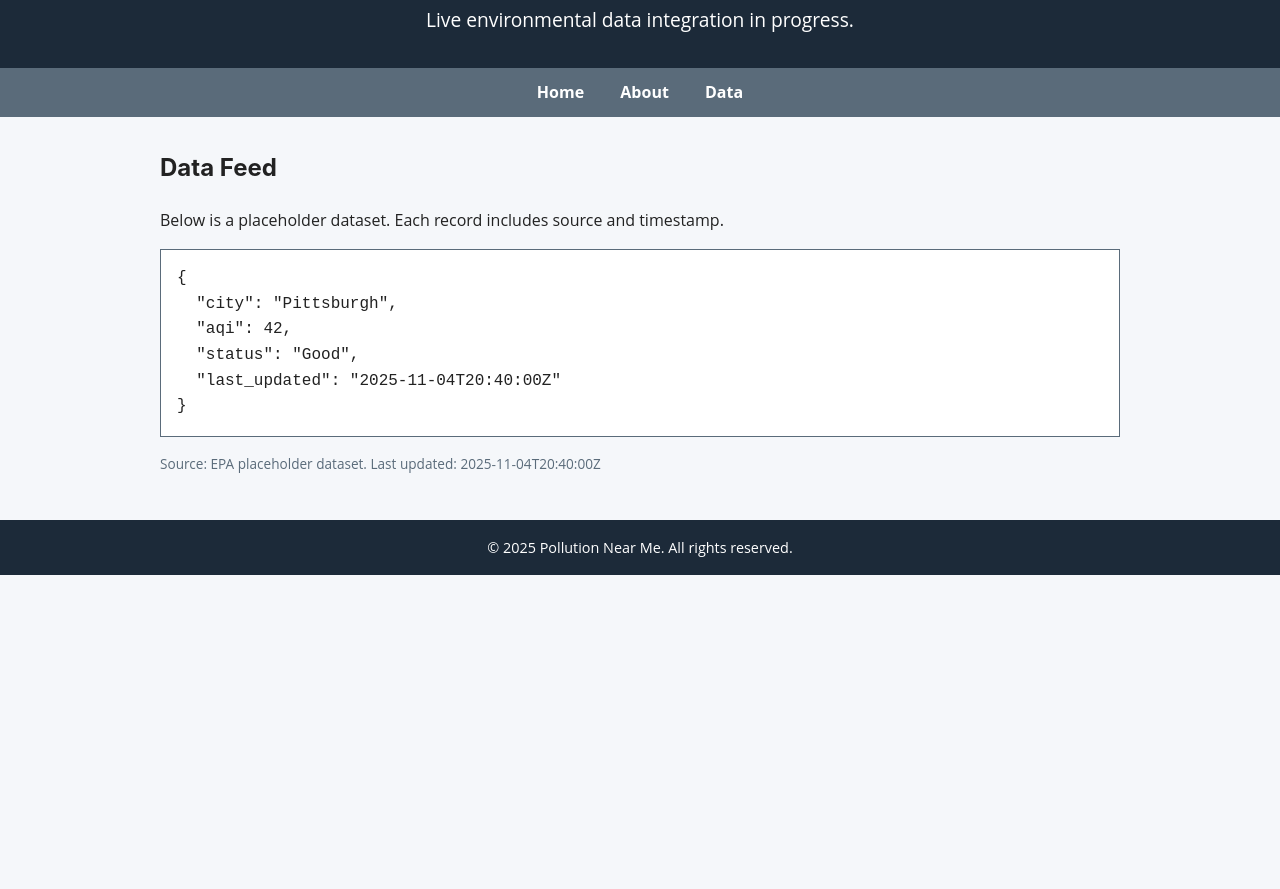
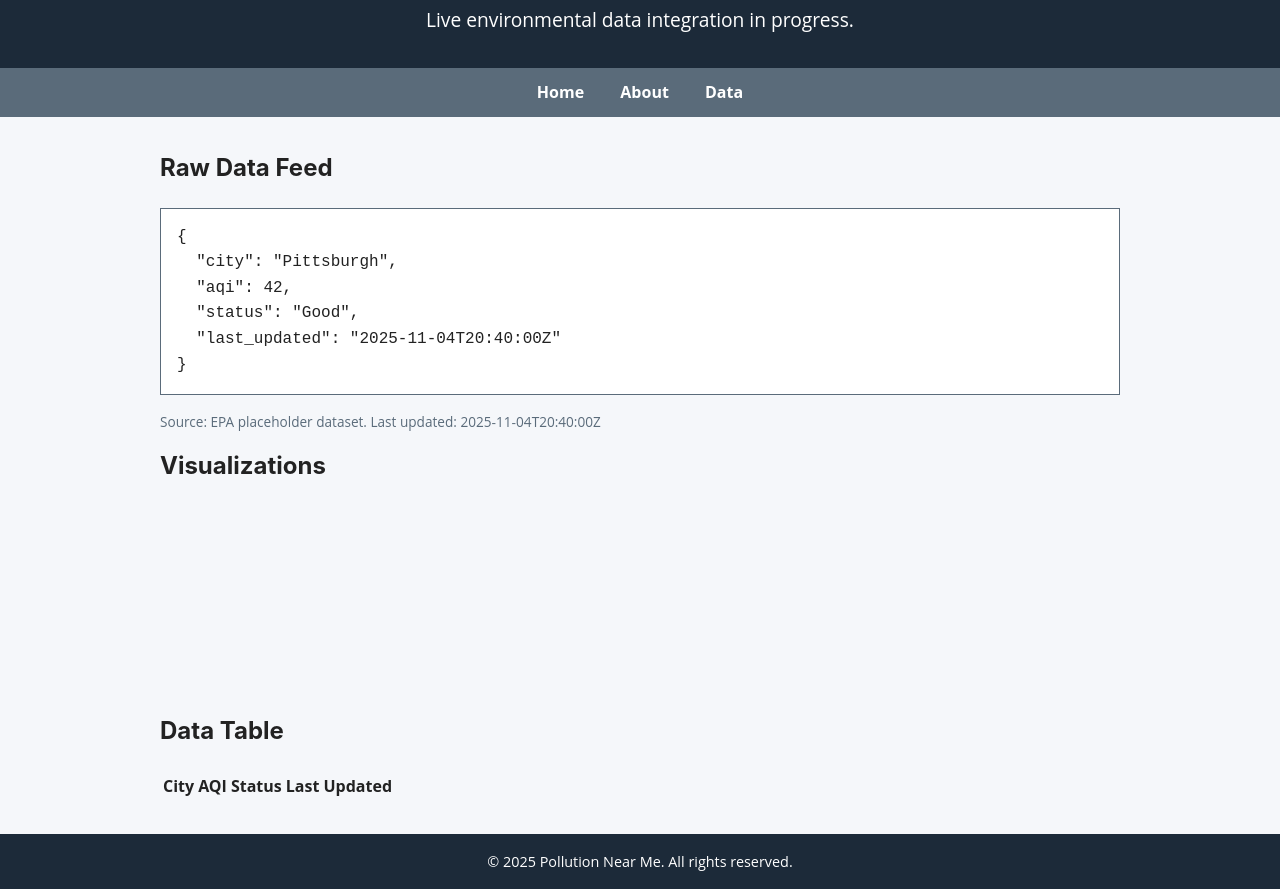
Before and after one commit to hanksterner/pollutionnearme, a plain HTML site: page data.html in a window 1280 px wide. Shown: the part 99-988 px from the top of the page. Before the commit the page ends 800 px from the top, so only its background shows below. Drawn offline with nearby package versions, Linux system fonts and the light colour scheme.

Commit message:
Enhance data.html with visualizations and tables
Added sections for visualizations and data table.

```diff
--- a/data.html
+++ b/data.html
@@ -11,6 +11,7 @@
   <meta property="og:url" content="https://pollutionnearme.org/data">
   <meta property="og:image" content="/assets/og-image.png">
   <link rel="stylesheet" href="css/style.css">
+  <script src="https://cdn.jsdelivr.net/npm/chart.js"></script>
   <script src="js/app.js" defer></script>
 </head>
 <body>
@@ -23,10 +24,24 @@
 
   <main>
     <section>
-      <h2>Data Feed</h2>
-      <p>Below is a placeholder dataset. Each record includes source and timestamp.</p>
+      <h2>Raw Data Feed</h2>
       <pre id="data-output">[Awaiting data feed]</pre>
       <p class="note">Source: EPA placeholder dataset. Last updated: 2025‑11‑04T20:40:00Z</p>
+    </section>
+
+    <section id="charts">
+      <h2>Visualizations</h2>
+      <canvas id="aqiChart" width="400" height="200"></canvas>
+    </section>
+
+    <section id="tables">
+      <h2>Data Table</h2>
+      <table class="data-table">
+        <thead>
+          <tr><th>City</th><th>AQI</th><th>Status</th><th>Last Updated</th></tr>
+        </thead>
+        <tbody id="data-table-body"></tbody>
+      </table>
     </section>
   </main>
 
```
